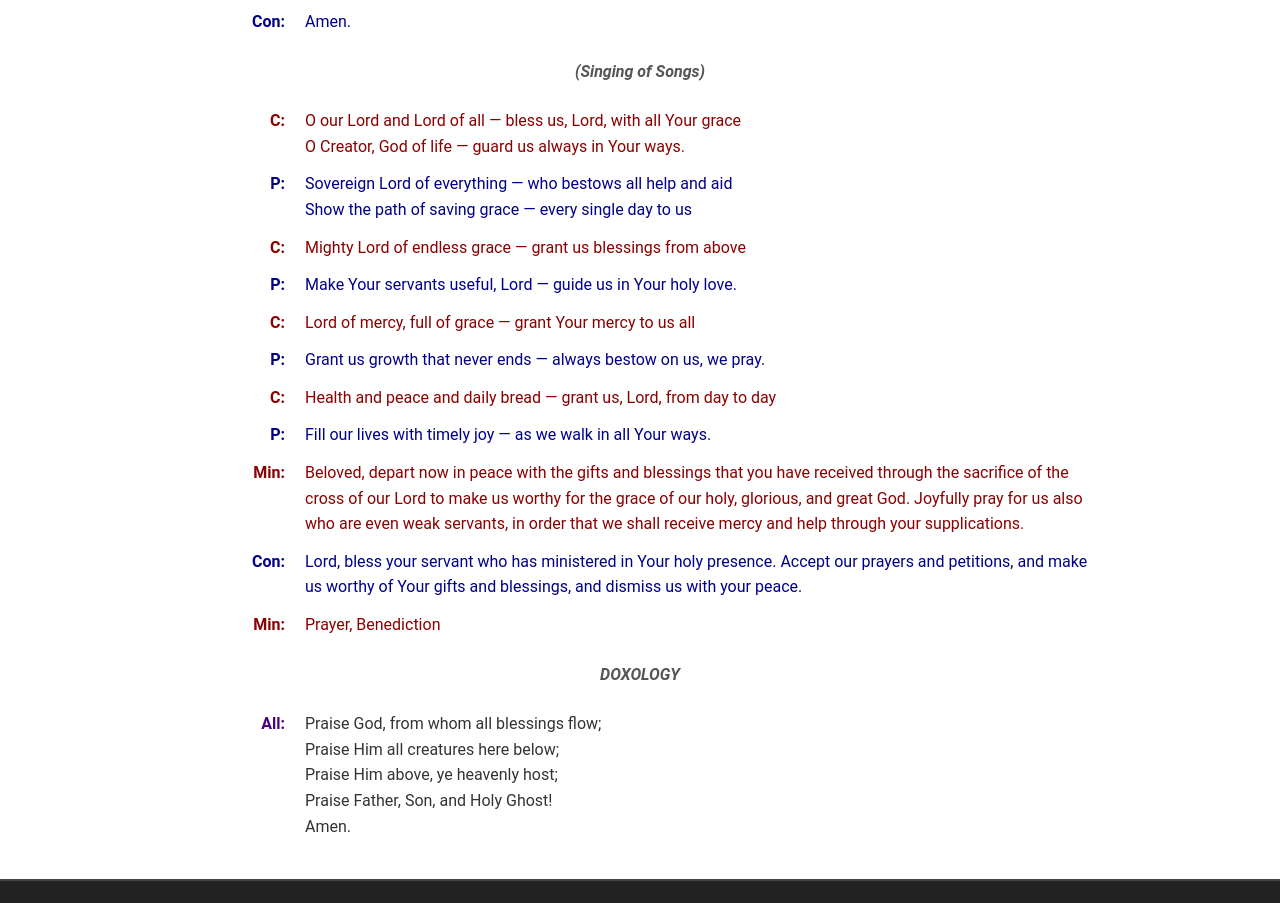
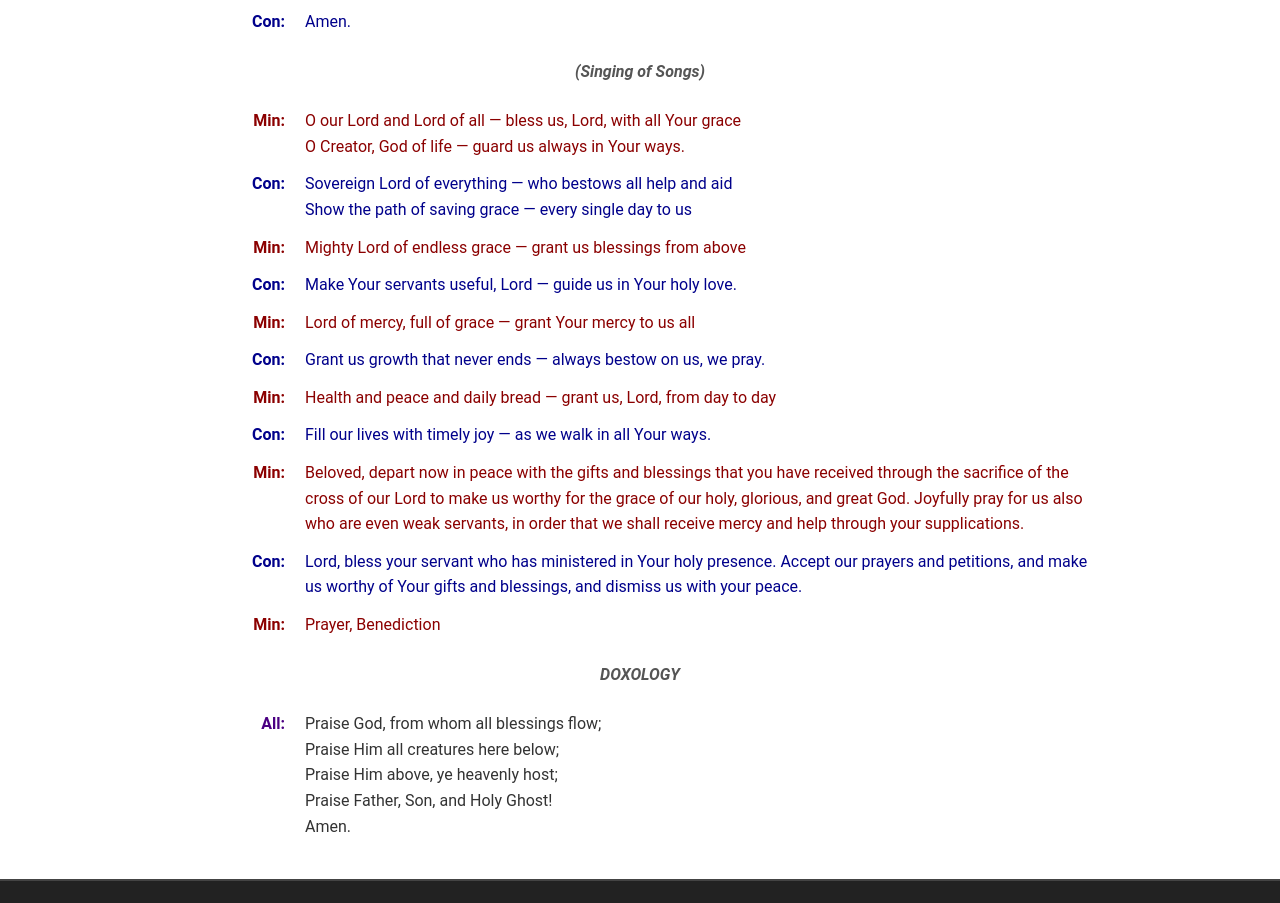
Before and after one commit to jimmichallackal/STECIBLR, a plain HTML site: page liturgy-holycommunion.html in a window 1280 px wide. Shown: the part 7491-8394 px from the top of the page. Drawn offline with Linux system fonts and the light colour scheme.

```diff
--- a/liturgy-holycommunion.html
+++ b/liturgy-holycommunion.html
@@ -763,30 +763,30 @@
 
     <div class="liturgy-instruction">(Singing of Songs)</div>
 
-    <div class="speaker min">C:</div>
+    <div class="speaker min">Min:</div>
     <div class="liturgy-text min">O our Lord and Lord of all — bless us, Lord, with all Your grace
          <br>O Creator, God of life —  guard us always in Your ways. </div>
 
-    <div class="speaker con">P:</div>
+    <div class="speaker con">Con:</div>
     <div class="liturgy-text con">Sovereign Lord of everything — who bestows all help and aid
          <br>Show the path of saving grace — every single day to us</div>
 
-    <div class="speaker min">C:</div>
+    <div class="speaker min">Min:</div>
     <div class="liturgy-text min">Mighty Lord of endless grace — grant us blessings from above</div>
 
-    <div class="speaker con">P:</div>
+    <div class="speaker con">Con:</div>
     <div class="liturgy-text con">Make Your servants useful, Lord — guide us in Your holy love.</div>
 
-    <div class="speaker min">C:</div>
+    <div class="speaker min">Min:</div>
     <div class="liturgy-text min">Lord of mercy, full of grace — grant Your mercy to us all</div>
 
-    <div class="speaker con">P:</div>
+    <div class="speaker con">Con:</div>
     <div class="liturgy-text con">Grant us growth that never ends — always bestow on us, we pray.</div>
 
-    <div class="speaker min">C:</div>
+    <div class="speaker min">Min:</div>
     <div class="liturgy-text min">Health and peace and daily bread — grant us, Lord, from day to day</div>
 
-    <div class="speaker con">P:</div>
+    <div class="speaker con">Con:</div>
     <div class="liturgy-text con">Fill our lives with timely joy — as we walk in all Your ways.</div>
 
     <div class="speaker min">Min:</div>
```
